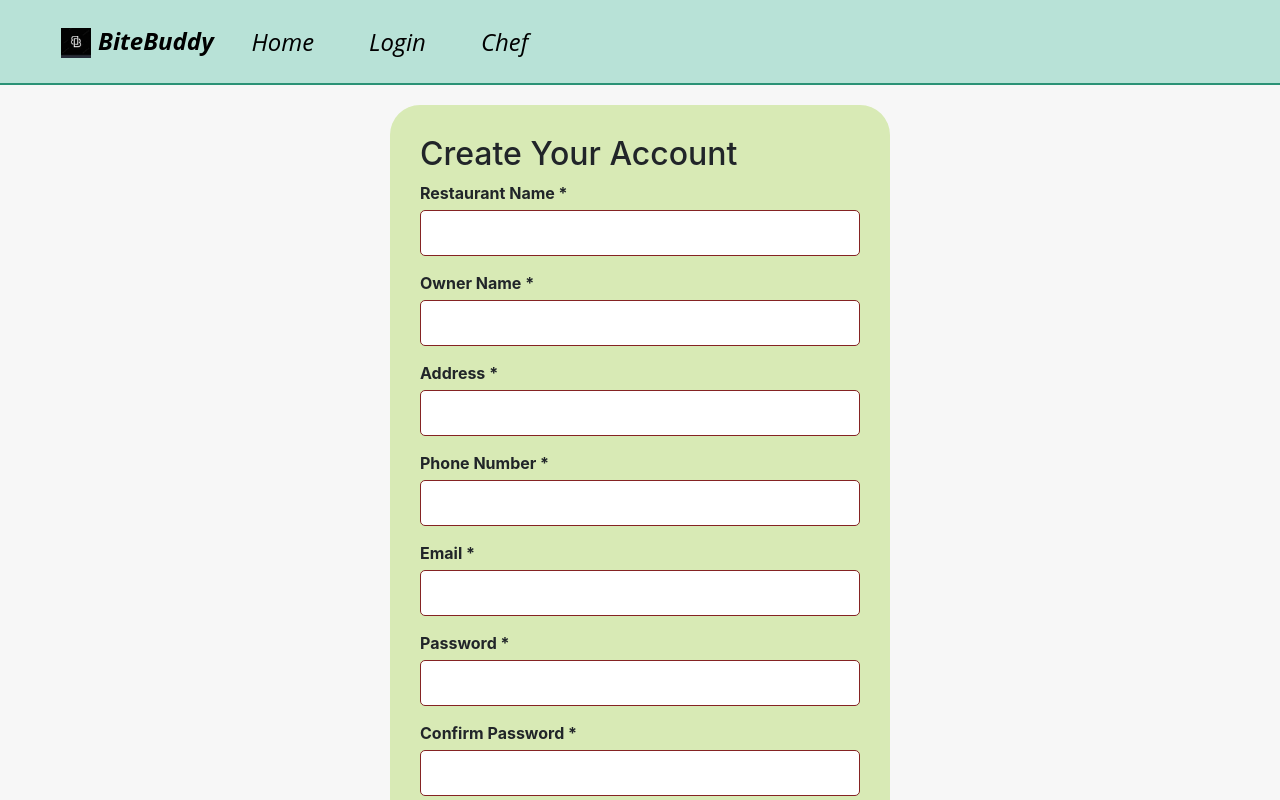
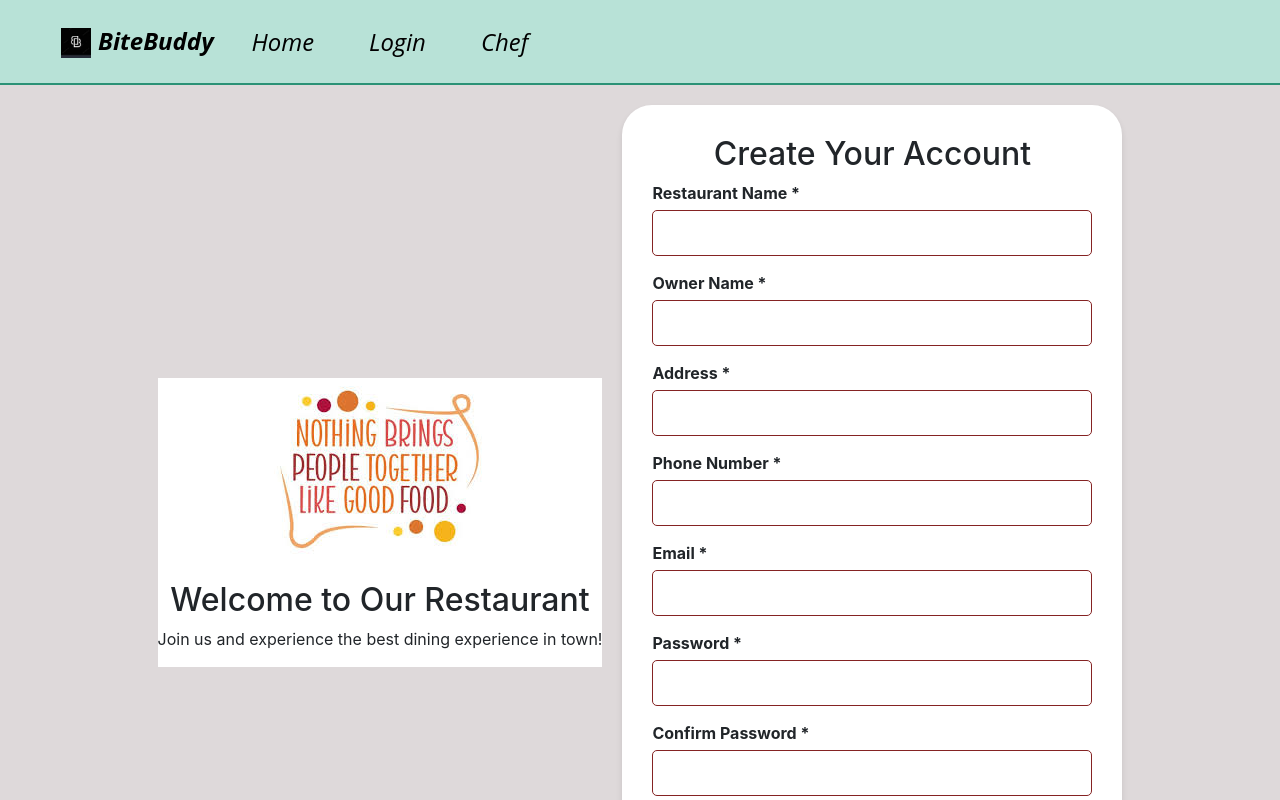
Before and after one commit to Ha1qua/BiteBuddy, a React (Create React App) app in the folder Client/bitebuddy/: page /login-restaurant in a window 1280 px wide. Shown: the top 800 px of the page. Built offline with nearby package versions, Linux system fonts and the light colour scheme.

Commit message:
Update layout of files

```diff
--- a/Client/bitebuddy/src/components/LoginRestaurant.css
+++ b/Client/bitebuddy/src/components/LoginRestaurant.css
@@ -3,19 +3,40 @@
   justify-content: center;
   align-items: center;
   min-height: 90vh;
-  background-color: #f7f7f7;
-  /* background-image: url("/Users/haiqua/Desktop/ResturantProject/Client/bitebuddy/public/home copy.png");
-  background-size: cover;
-  background-repeat: no-repeat; */
+  background-color: #ded9da; /* Light background color */
+}
+
+.left-side {
+  display: flex;
+  flex-direction: column;
+  align-items: center;
+  justify-content: center;
+  margin-right: 20px; /* Space between left and form sections */
+  background-color: white;
+}
+
+.image-section {
+  margin-bottom: 20px;
+}
+
+.login-image {
+  width: 100%; /* Adjust to desired width */
+  max-width: 300px; /* Max width for the image */
+  border-radius: 10px;
+}
+
+.text-section {
+  text-align: center;
 }
 
 .form-section {
-  background-color: #d8eab5;
+  background-color: white;
   padding: 30px;
   margin-top: 20px;
   margin-bottom: 20px;
   border-radius: 30px;
   width: 500px;
+  box-shadow: 0 4px 6px rgba(0, 0, 0, 0.1); /* Soft shadow for better depth */
 }
 
 .form-group {
@@ -31,12 +52,12 @@ label {
 
 input {
   padding: 10px;
-  border: 1px solid #852323;
+  border: 1px solid #852323; /* Red border for inputs */
   border-radius: 5px;
 }
 
 .btn {
-  background-color: #154916;
+  background-color: #154916; /* Green background for buttons */
   color: white;
   border: none;
   padding: 10px;
@@ -45,8 +66,12 @@ input {
   width: 100%;
 }
 
+.h2 {
+  text-align: center; /* Centers the text horizontally */
+}
+
 .btn:hover {
-  background-color: #668566;
+  background-color: #668566; /* Lighter green on hover */
   color: white;
 }
 
@@ -56,13 +81,14 @@ input {
 }
 
 .toggle-link {
-  color: #024e03;
+  color: #024e03; /* Darker green for links */
   cursor: pointer;
   text-decoration: underline;
 }
+
 .head {
   text-align: center;
-  color: #024e03;
+  color: #024e03; /* Dark green for heading */
   font-weight: bold;
   font-style: italic;
 }
--- a/Client/bitebuddy/src/components/LoginRestaurant.js
+++ b/Client/bitebuddy/src/components/LoginRestaurant.js
@@ -117,14 +117,28 @@ function LoginRestaurant() {
       }
     } catch (error) {
       console.error(error);
-      alert(error.response?.data?.message || "Enter correct credential");
+      alert(error.response?.data?.message || "Enter correct credentials");
     }
   };
 
   return (
     <div className="login-container">
+      <div className="left-side">
+        <div className="image-section">
+          <img
+            src="loginpic copy.jpeg"
+            alt="Restaurant"
+            className="login-image"
+          />
+        </div>
+        <div className="text-section">
+          <h2>Welcome to Our Restaurant</h2>
+          <p>Join us and experience the best dining experience in town!</p>
+        </div>
+      </div>
+
       <div className="form-section">
-        <h2>{isSignUp ? "Create Your Account" : "Log In"}</h2>
+        <h2 className="h2">{isSignUp ? "Create Your Account" : "Log In"}</h2>
         <form onSubmit={handleSubmit}>
           {isSignUp && (
             <>
```
Also changed, not shown: Client/bitebuddy/public/loginpic copy.jpeg (added), Client/bitebuddy/public/loginpic.jpeg (added).
